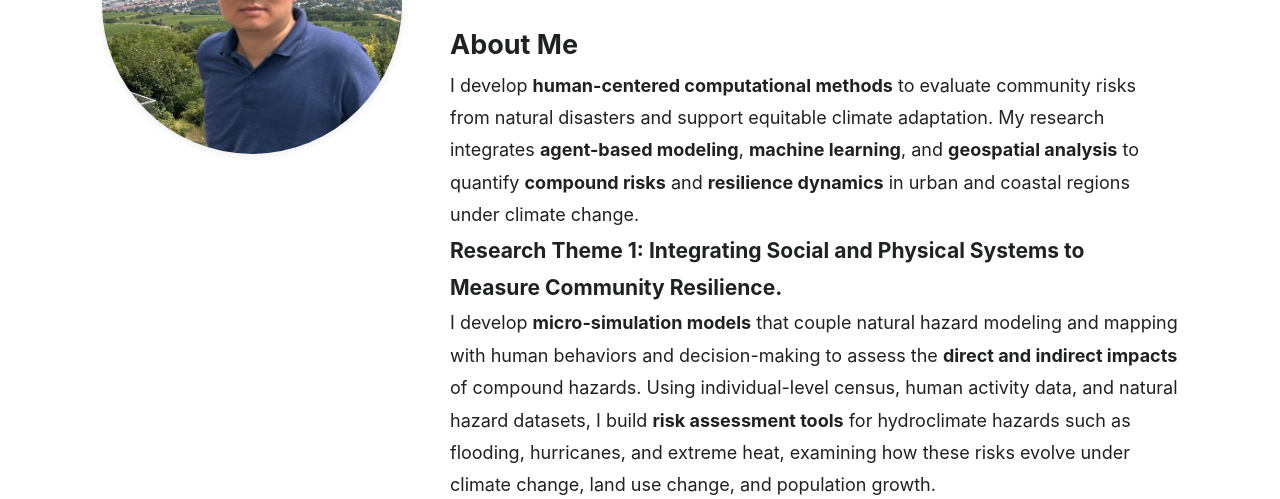
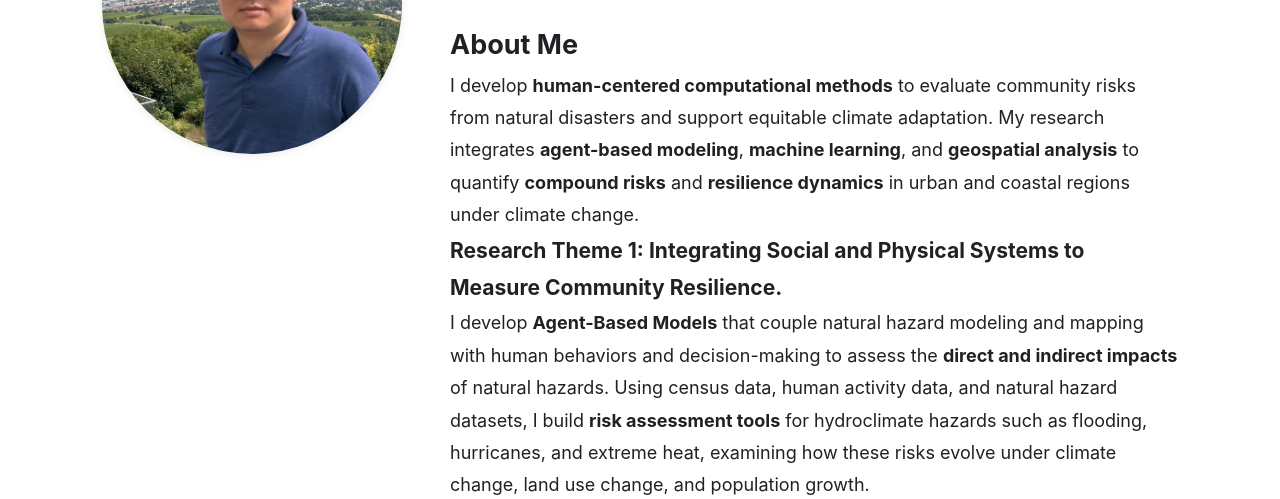
Before and after one commit to yuh2017/yuhan, a plain HTML site: page index.html in a window 1280 px wide. Shown: the part 291-790 px from the top of the page. Drawn offline with Linux system fonts and the light colour scheme.

Commit message:
Update terminology from micro-simulation to Agent-Based Models

```diff
--- a/index.html
+++ b/index.html
@@ -563,7 +563,7 @@
 
                         <h3>Research Theme 1: Integrating Social and Physical Systems to Measure Community Resilience.</h3>
                         <p>
-                            I develop <strong>micro-simulation models</strong> that couple natural hazard modeling and mapping with human behaviors and decision-making to assess the <strong>direct and indirect impacts</strong> of compound hazards. Using individual-level census, human activity data, and natural hazard datasets, I build <strong>risk assessment tools</strong> for hydroclimate hazards such as flooding, hurricanes, and extreme heat, examining how these risks evolve under climate change, land use change, and population growth.
+                            I develop <strong>Agent-Based Models</strong> that couple natural hazard modeling and mapping with human behaviors and decision-making to assess the <strong>direct and indirect impacts</strong> of natural hazards. Using census data, human activity data, and natural hazard datasets, I build <strong>risk assessment tools</strong> for hydroclimate hazards such as flooding, hurricanes, and extreme heat, examining how these risks evolve under climate change, land use change, and population growth.
                         </p>
                         <p>
                             I also develop and apply <strong>AI- and data-driven approaches</strong> to explore the indirect impacts of natural hazards under the combined effects of climate change, land use transitions, and demographic dynamics, with the aim of identifying pathways to enhance community resilience.
```
